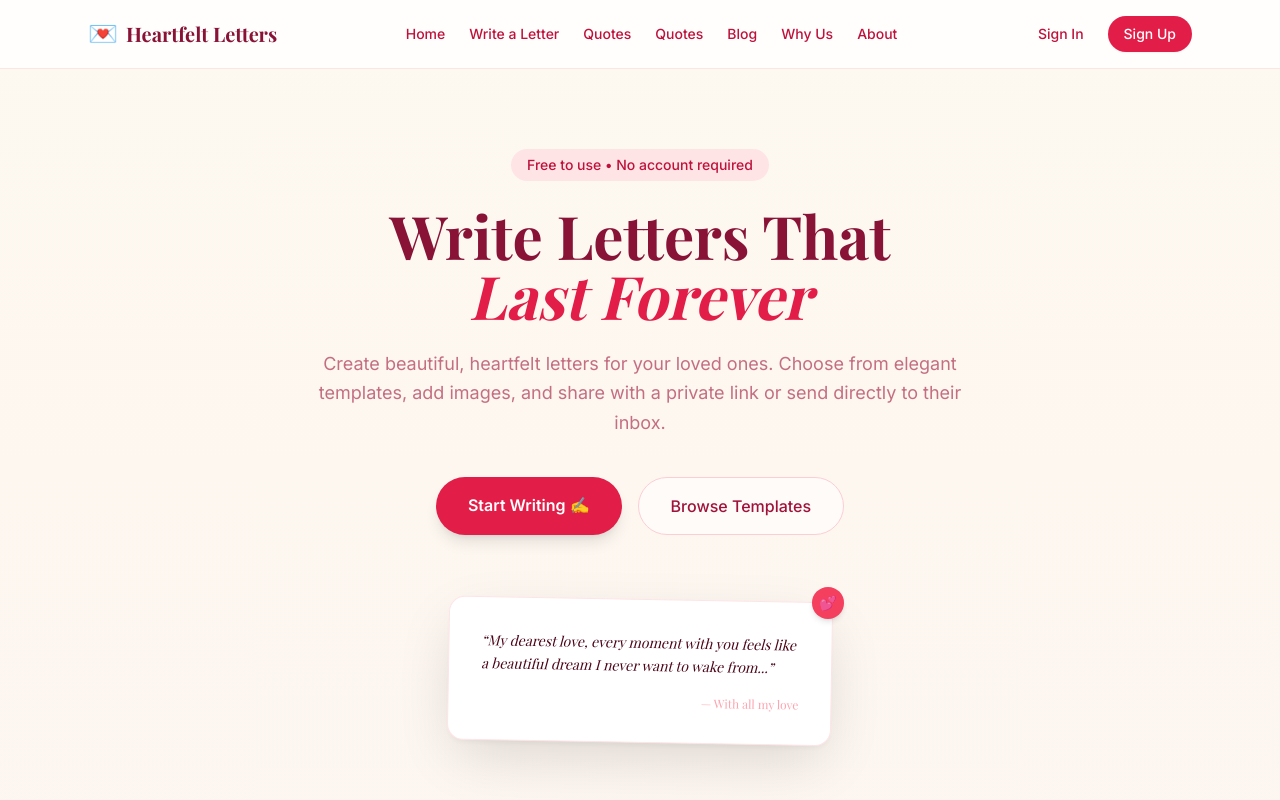
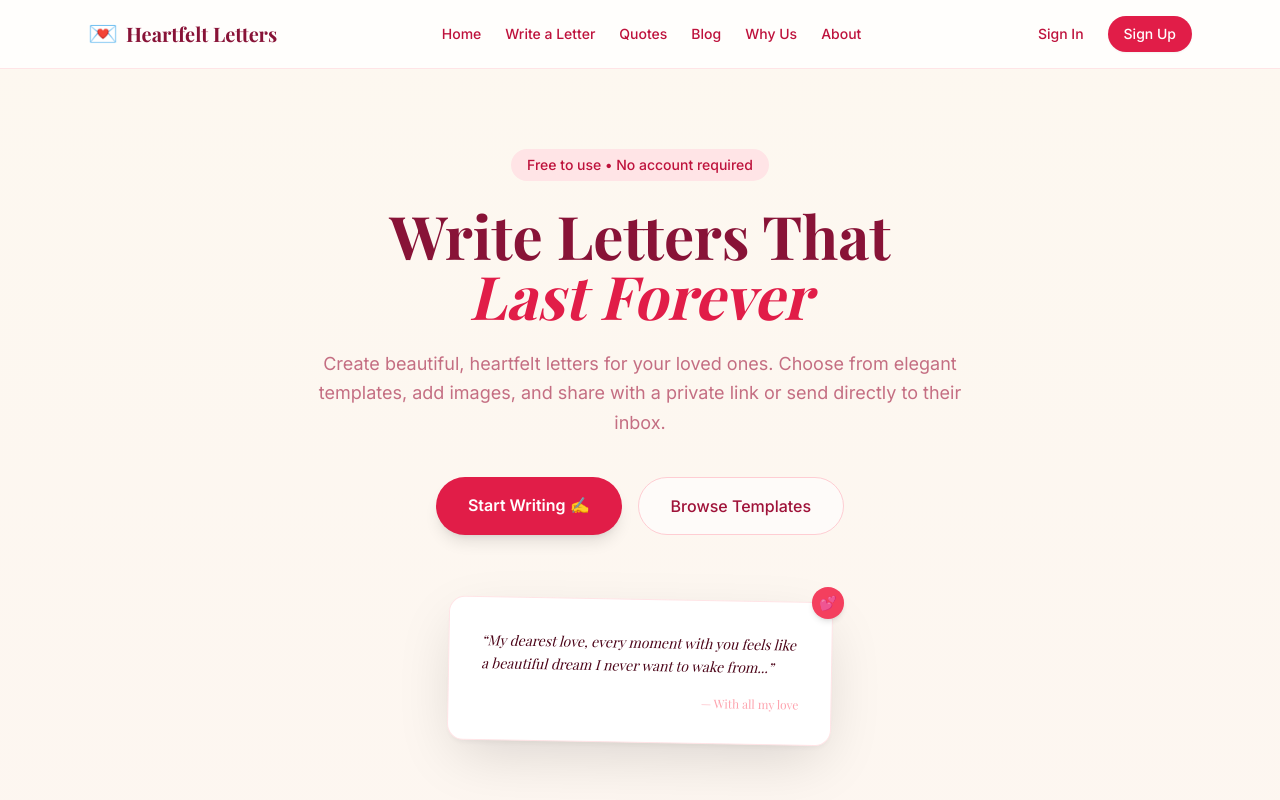
Before and after one commit to gulzardevai/heartfelt-letters, a Next.js app: page / in a window 1280 px wide. Shown: the top 800 px of the page. Built offline with nearby package versions, Linux system fonts and the light colour scheme; no server answers; a web font is replaced by a local one.

Commit message:
Remove duplicate Quotes link in navbar

```diff
--- a/components/Navbar.tsx
+++ b/components/Navbar.tsx
@@ -30,7 +30,6 @@ export default function Navbar() {
         <div className="hidden md:flex items-center gap-6 text-sm font-medium text-rose-700">
           <Link href="/" className="hover:text-rose-900 transition-colors">Home</Link>
           <Link href="/write" className="hover:text-rose-900 transition-colors">Write a Letter</Link>
-          <Link href="/quotes" className="hover:text-rose-900 transition-colors">Quotes</Link>
           <Link href="/quotes" className="hover:text-rose-900 transition-colors">Quotes</Link>
           <Link href="/blog" className="hover:text-rose-900 transition-colors">Blog</Link>
           <Link href="/compare" className="hover:text-rose-900 transition-colors">Why Us</Link>
```
